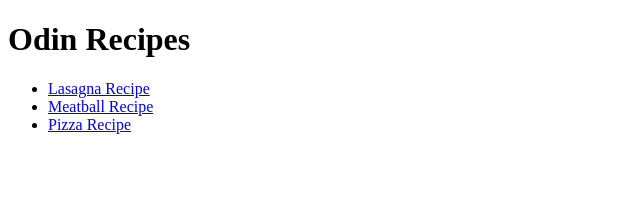
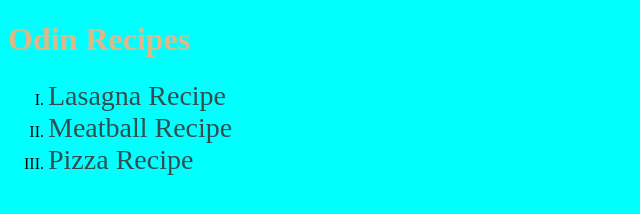
Before and after one commit to ahmetkaanmonun/odin-recipes, a plain HTML site: page index.html in a window 1280 px wide. Shown: the whole page, without its empty margins (0-640 px from the left). Drawn offline with Linux system fonts and the light colour scheme.

Commit message:
Style added

```diff
--- a/index.html
+++ b/index.html
@@ -4,15 +4,17 @@
     <meta charset="UTF-8">
     <meta http-equiv="X-UA-Compatible" content="IE=edge">
     <meta name="viewport" content="width=device-width, initial-scale=1.0">
+    <link rel="stylesheet" href="styles/style.css">
     <title>Recipes</title>
+
 </head>
 <body>
 
-    <h1>Odin Recipes</h1>
+    <h1 class="index-style">Odin Recipes</h1>
     <ul>
-        <li><a href="recipes/lasagna.html">Lasagna Recipe</a></li>
-        <li><a href="recipes/meatball.html">Meatball Recipe</a></li>
-        <li><a href="recipes/pizza.html">Pizza Recipe</a></li>
+        <li><a class="link-content" href="recipes/lasagna.html">Lasagna Recipe</a></li>
+        <li><a class="link-content" href="recipes/meatball.html">Meatball Recipe</a></li>
+        <li><a class="link-content" href="recipes/pizza.html">Pizza Recipe</a></li>
     </ul>
 
 
--- /dev/null
+++ b/styles/style.css
@@ -0,0 +1,28 @@
+body{
+
+    background-color: aqua;
+
+
+
+}
+.index-style{
+
+    font-weight: bold;
+    color:burlywood
+
+
+}
+ul li {
+
+    list-style:upper-roman;
+
+
+
+}
+.link-content{
+
+    color:darkslategrey;
+    text-decoration: none;
+    font-size: 28px;
+
+}
```
